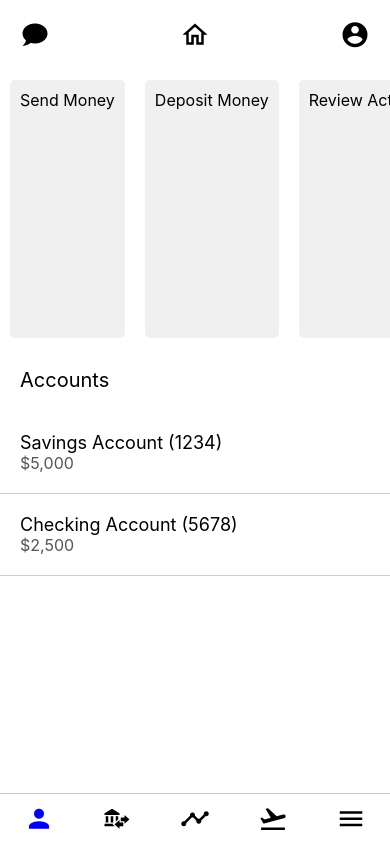
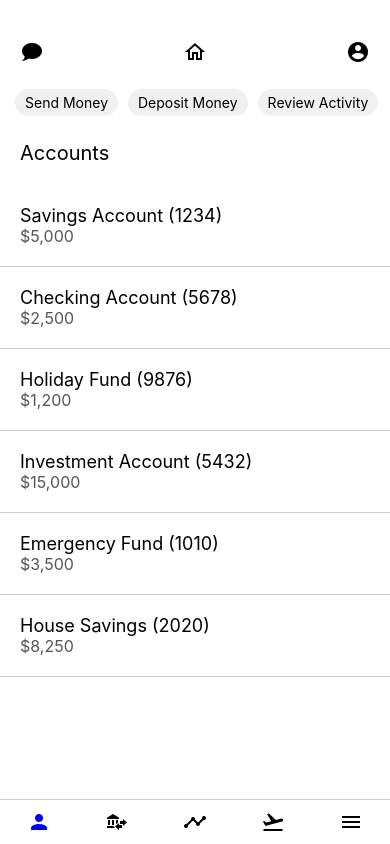
Before and after one commit to joaker/HolUp, a React Native app: screen / in a window 390 px wide. Built offline with nearby package versions, Linux system fonts and the light colour scheme.

Commit message:
pad header and make sticky, smaller quick actions, absolute footer

```diff
--- a/App.js
+++ b/App.js
@@ -1,6 +1,6 @@
 import { StatusBar } from 'expo-status-bar';
 import React from 'react';
-import { View, Text, TouchableOpacity, FlatList, StyleSheet } from 'react-native';
+import { View, Text, TouchableOpacity, FlatList, StyleSheet, SafeAreaView } from 'react-native';
 import Icon from 'react-native-vector-icons/MaterialCommunityIcons';
 
 const App = () => {
@@ -13,6 +13,10 @@ const App = () => {
   const accounts = [
     { id: '1', name: 'Savings Account', balance: '$5,000', digits: '1234' },
     { id: '2', name: 'Checking Account', balance: '$2,500', digits: '5678' },
+    { id: '3', name: 'Holiday Fund', balance: '$1,200', digits: '9876' },
+    { id: '4', name: 'Investment Account', balance: '$15,000', digits: '5432' },
+    { id: '5', name: 'Emergency Fund', balance: '$3,500', digits: '1010' },
+    { id: '6', name: 'House Savings', balance: '$8,250', digits: '2020' },
     // Add more accounts as needed
   ];
 
@@ -30,43 +34,45 @@ const App = () => {
   );
 
   return (
-    <View style={styles.container}>
+    <SafeAreaView style={styles.safeArea}>
       <View style={styles.header}>
-        <Icon name="chat" size={30} color="#000" />
-        <Icon name="home-outline" size={30} color="#000" />
-        <Icon name="account-circle" size={30} color="#000" />
+        <Icon name="chat" size={24} color="#000" />
+        <Icon name="home-outline" size={24} color="#000" />
+        <Icon name="account-circle" size={24} color="#000" />
       </View>
-
-      <FlatList
-        data={quickActions}
-        renderItem={renderQuickAction}
-        keyExtractor={item => item.id}
-        horizontal
-        showsHorizontalScrollIndicator={false}
-        contentContainerStyle={styles.actionsContainer}
-      />
-
-      <Text style={styles.sectionTitle}>Accounts</Text>
       <FlatList
         data={accounts}
         renderItem={renderAccount}
         keyExtractor={item => item.id}
+        ListHeaderComponent={
+          <>
+            <FlatList
+              data={quickActions}
+              renderItem={renderQuickAction}
+              keyExtractor={item => item.id}
+              horizontal
+              showsHorizontalScrollIndicator={false}
+              contentContainerStyle={styles.actionsContainer}
+            />
+            <Text style={styles.sectionTitle}>Accounts</Text>
+          </>
+        }
+        ListFooterComponent={<View style={{ marginBottom: 60 }} />} // Space for the footer
       />
-
       <View style={styles.footer}>
-        <Icon name="account" size={30} color="blue" />
-        <Icon name="bank-transfer" size={30} color="#000" />
-        <Icon name="chart-timeline-variant" size={30} color="#000" />
-        <Icon name="airplane-takeoff" size={30} color="#000" />
-        <Icon name="menu" size={30} color="#000" />
+        <Icon name="account" size={24} color="blue" />
+        <Icon name="bank-transfer" size={24} color="#000" />
+        <Icon name="chart-timeline-variant" size={24} color="#000" />
+        <Icon name="airplane-takeoff" size={24} color="#000" />
+        <Icon name="menu" size={24} color="#000" />
       </View>
       <StatusBar style="auto" />
-    </View>
+    </SafeAreaView>
   );
 };
 
 const styles = StyleSheet.create({
-  container: {
+  safeArea: {
     flex: 1,
   },
   header: {
@@ -74,18 +80,23 @@ const styles = StyleSheet.create({
     justifyContent: 'space-between',
     alignItems: 'center',
     padding: 20,
+    paddingTop: 40, // Increased top padding
+    backgroundColor: '#fff', // Ensure the header blends with the background
+    zIndex: 1,
   },
   actionsContainer: {
-    paddingVertical: 10,
+    paddingHorizontal: 10,
+    paddingVertical: 5,
   },
   actionButton: {
-    marginHorizontal: 10,
+    marginHorizontal: 5,
     backgroundColor: '#f0f0f0',
-    padding: 10,
-    borderRadius: 5,
+    paddingVertical: 5,
+    paddingHorizontal: 10,
+    borderRadius: 20, // More rounded borders
   },
   actionText: {
-    fontSize: 16,
+    fontSize: 14, // Smaller text for quick actions
   },
   accountContainer: {
     padding: 20,
@@ -104,9 +115,14 @@ const styles = StyleSheet.create({
     padding: 20,
   },
   footer: {
+    position: 'absolute',
+    bottom: 0,
+    left: 0,
+    right: 0,
     flexDirection: 'row',
     justifyContent: 'space-around',
     alignItems: 'center',
+    backgroundColor: '#fff',
     borderTopWidth: 1,
     borderTopColor: '#cccccc',
     paddingVertical: 10,
@@ -114,6 +130,7 @@ const styles = StyleSheet.create({
 });
 
 export default App;
+
 
 // import { StatusBar } from 'expo-status-bar';
 // import { StyleSheet, Text, View } from 'react-native';
```
